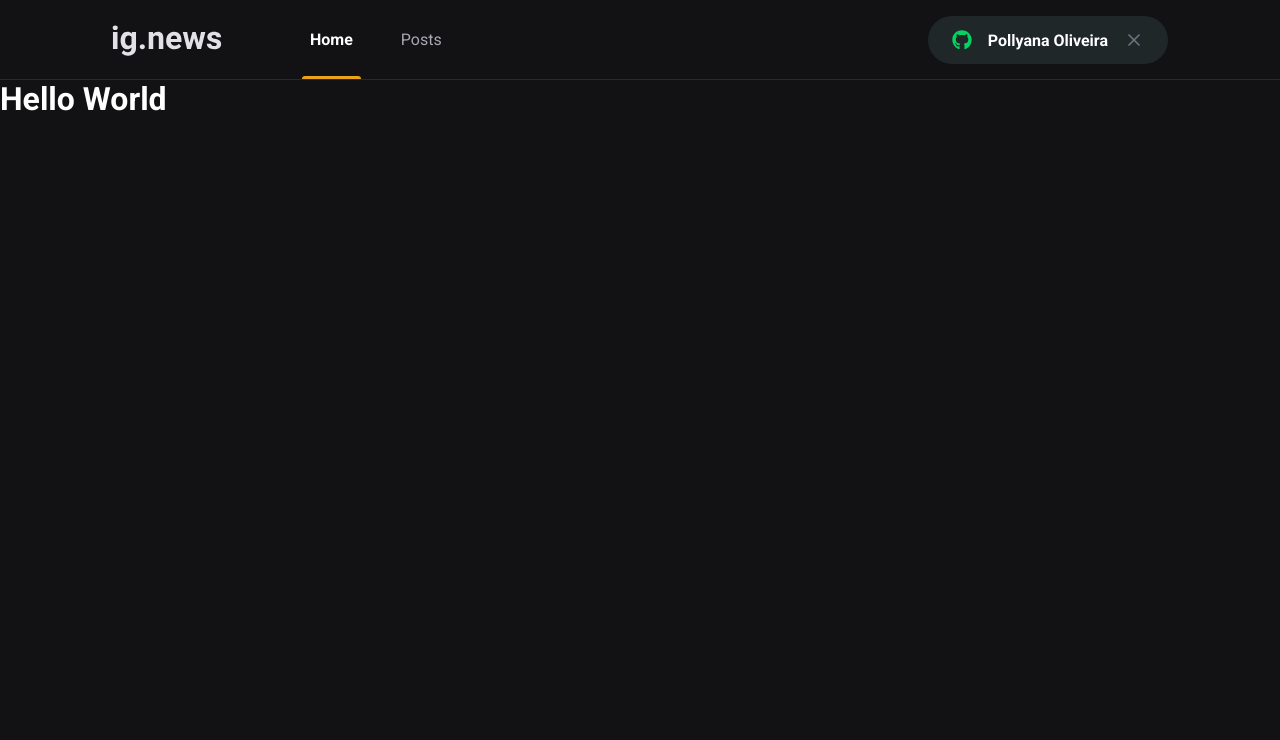
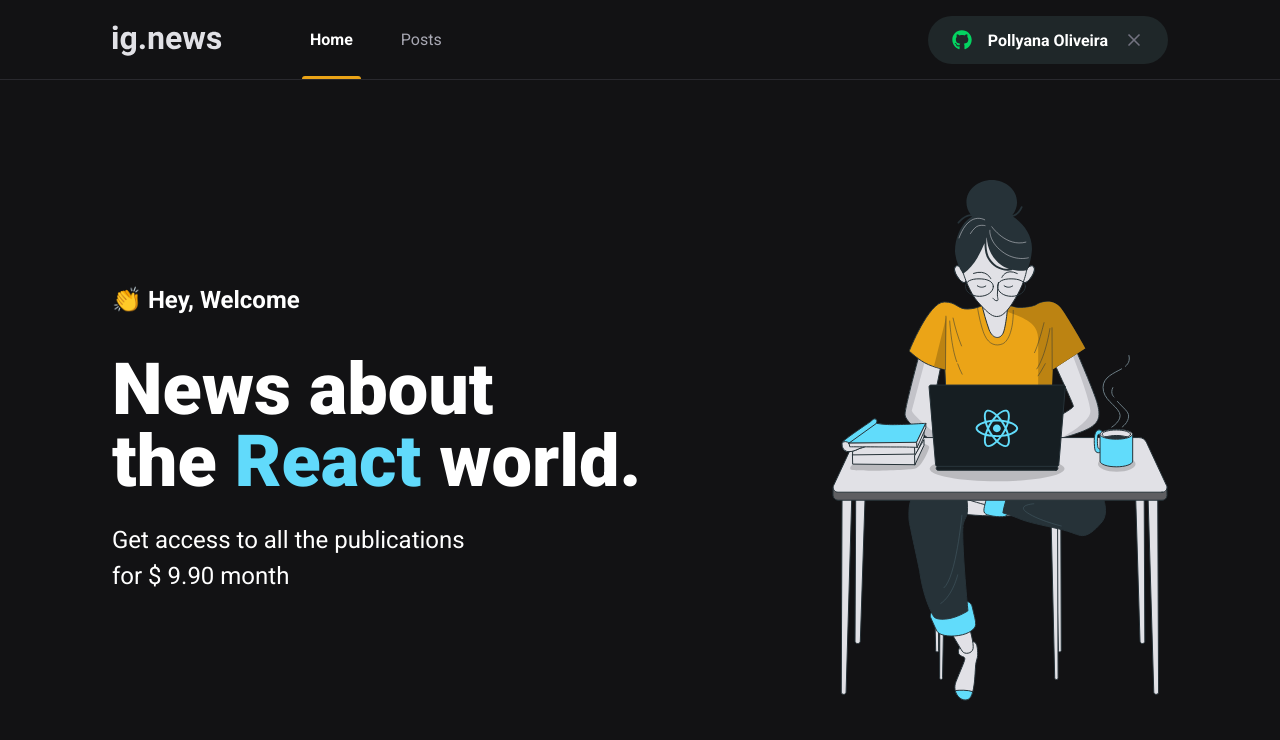
Before and after one commit to PollyanaOliveira/ig-news, a Next.js app: page / in a window 1280 px wide. Shown: the top 740 px of the page. Built offline with nearby package versions, Linux system fonts and the light colour scheme.

Commit message:
feat: :sparkles: add and styles home content

```diff
--- /dev/null
+++ b/src/pages/home.module.scss
@@ -0,0 +1,40 @@
+.contentContainer {
+  display: flex;
+  align-items: center;
+  justify-content: space-between;
+  max-width: 1120px;
+  margin: 0 auto;
+  padding: 0 2rem;
+  height: calc(100vh - 5rem);
+}
+
+.hero {
+  max-width: 600px;
+
+  & > span {
+    font-size: 1.5rem;
+    font-weight: bold;
+  }
+
+  h1 {
+    font-size: 4.5rem;
+    line-height: 4.5rem;
+    font-weight: 900;
+    margin-top: 2.5rem;
+
+    span {
+      color: var(--cyan-500);
+    }
+  }
+
+  p {
+    font-size: 1.5rem;
+    line-height: 2.25rem;
+    margin-top: 1.5rem;
+
+    span {
+      color: var(--cyan-500);
+      font-weight: bold;
+    }
+  }
+}
--- a/src/pages/index.tsx
+++ b/src/pages/index.tsx
@@ -1,4 +1,5 @@
 import Head from 'next/head';
+import styles from './home.module.scss';
 
 export default function Home() {
   return (
@@ -6,7 +7,21 @@
       <Head>
         <title>ig news</title>
       </Head>
-      <h1>Hello World</h1>
+      <main className={styles.contentContainer}>
+        <section className={styles.hero}>
+          <span>👏 Hey, Welcome</span>
+          <h1>
+            News about
+            <br /> the <span>React </span>world.
+          </h1>
+          <p>
+            Get access to all the publications
+            <br />
+            for $ 9.90 month
+          </p>
+        </section>
+        <img src="/images/avatar.svg" alt="Girl Coding" />
+      </main>
     </>
   );
 }
```
